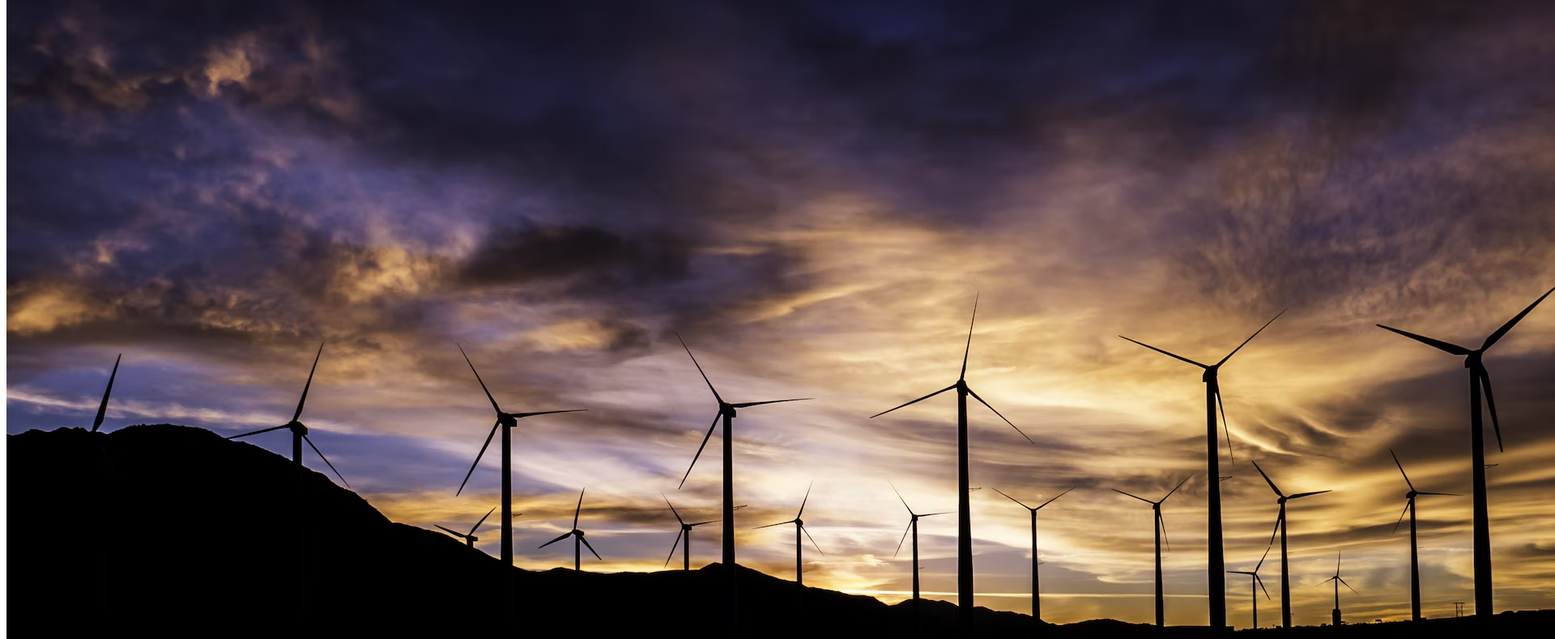
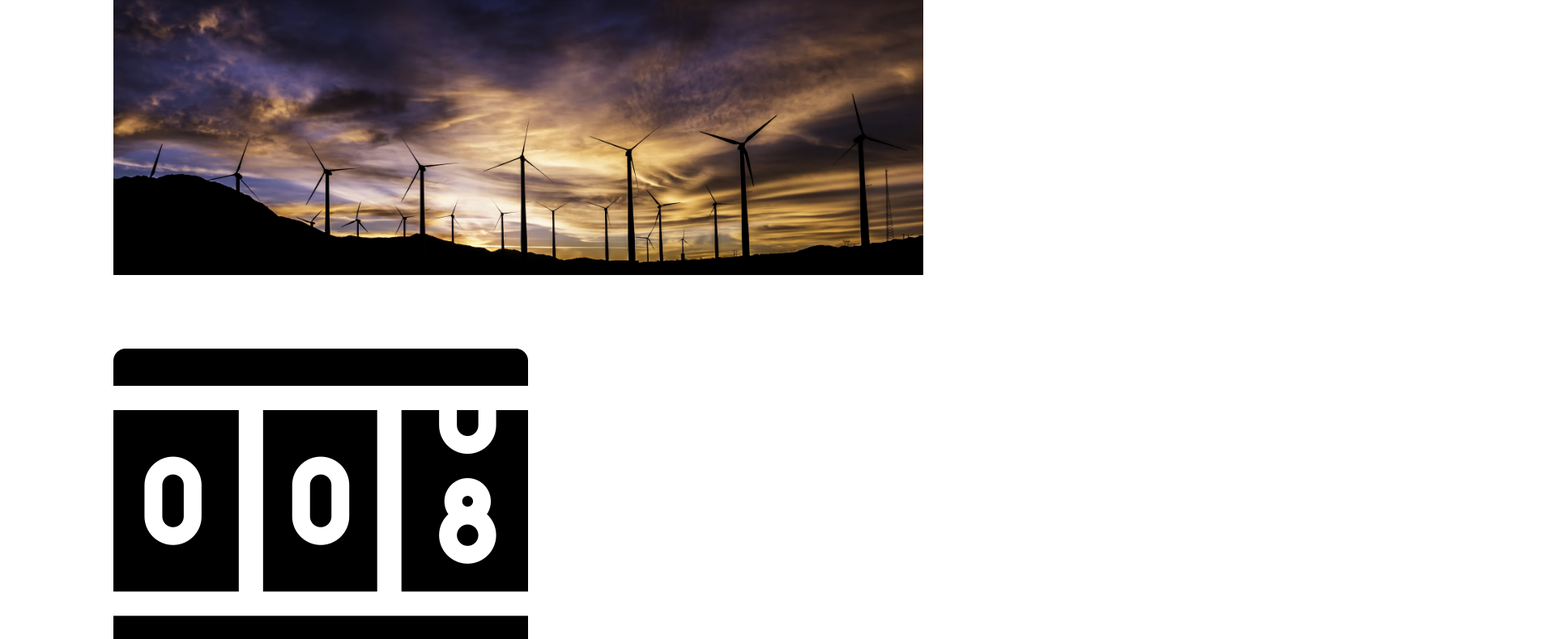
Before and after one commit to CoachAxxeT/baitando-dhbw-web-michaelF, a website: page index.html in a window 1280 px wide. Shown: the part 104-894 px from the top of the page at 81% size, 1920 px wide, since content can reach past the window. Drawn offline with Linux system fonts and the light colour scheme.

Commit message:
2 files modified

```diff
--- a/css/index.css
+++ b/css/index.css
@@ -0,0 +1,4 @@
+.index-banner img{
+  width: 1000px;
+  margin: auto;
+}
--- a/index.html
+++ b/index.html
@@ -20,9 +20,9 @@
 
 
 
-<main>
+<main class="fixed-width">
 
-  <div>
+  <div class="index-banner">
     <img src="img/banner.png">
   </div>
 
@@ -59,8 +59,7 @@
       <a href="impressum.html">Impressum</a>
       <a href="datenschutz.html">Datenschutz</a>
     </div>
-
-</div>
+  </div>
 </footer>
 
 </body>
```
